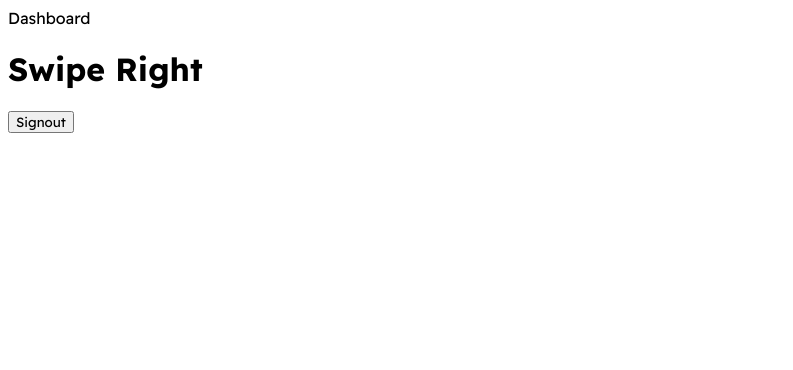
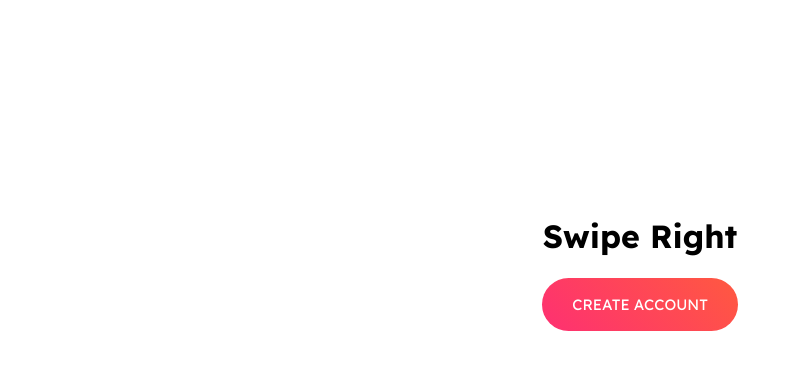
Before and after one commit to NickMagidson/dating-app, a React (Create React App) app: page / in a window 1280 px wide. Shown: the top 370 px of the page, without its empty margins (0-793 px from the left). Built offline with nearby package versions, Linux system fonts and the light colour scheme.

Commit message:
Button styling and conditional rendering for logo

```diff
--- a/src/components/Nav.js
+++ b/src/components/Nav.js
@@ -1,6 +1,17 @@
-const Nav = () => {
+import whiteLogo from '../images/tinder_logo_white.png';
+import colorLogo from '../images/color-logo-tinder.png';
+
+
+const Nav = ({ minimal }) => {
+
     return (
-        <div>Dashboard</div>
+        <nav>
+            <div className="logo-container">
+                <img className="logo" alt="logos" src={minimal ? colorLogo : whiteLogo} />
+            </div>
+
+
+        </nav>
     )
 }
 
--- a/src/index.css
+++ b/src/index.css
@@ -8,3 +8,23 @@ html {
 * {
     font-family: 'Readex Pro', sans-serif;
 }
+
+.primary-button {
+    color: #fff;
+    text-transform: uppercase;
+    font-size: 15px;
+    background: linear-gradient(45deg, #fe3072, #ff5940);
+    padding: 17px 30px;
+    border-radius: 30px;
+    border: none;
+}
+
+.primary-button:hover {
+    background: linear-gradient(260deg, #fe3072, #ff5940);
+}
+
+body {
+    text-align: center;
+}
+
+/* *******NavBar ******* */
--- a/src/pages/Home.js
+++ b/src/pages/Home.js
@@ -2,7 +2,7 @@ import Nav from "../components/Nav";
 
 const Home = () => {
 
-    const authToken = true;
+    const authToken = false;
 
     const handleClick = () => {
         console.log('clicked')
@@ -10,7 +10,7 @@ const Home = () => {
 
     return (
         <>
-        <Nav/>
+        <Nav minimal={false} />
         <div className="home">
             <h1>Swipe Right</h1>
             <button className="primary-button" onClick={handleClick}>
```
Also changed, not shown: src/images/color-logo-tinder.png (added), src/images/tinder_logo_white.png (added).
